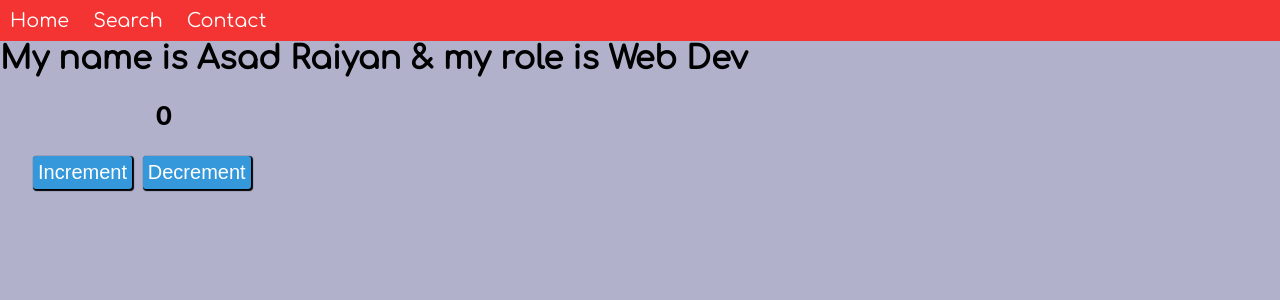
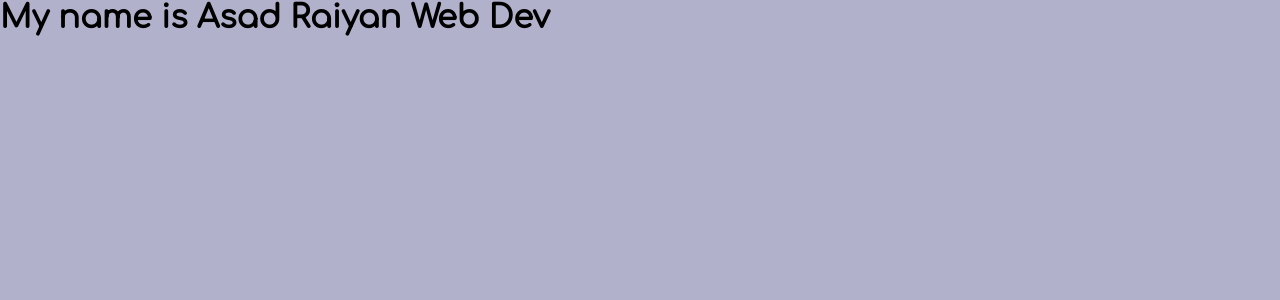
Before and after one commit to asadraiyan/React-Hooks-using-array-method, a React (Create React App) app: page / in a window 1280 px wide. Shown: the top 300 px of the page. Built offline with nearby package versions, Linux system fonts and the light colour scheme.

Commit message:
using prop drilling in components

```diff
--- a/src/App.js
+++ b/src/App.js
@@ -1,35 +1,37 @@
 import React from 'react'
-import { BrowserRouter as Router, Route, Routes } from "react-router-dom";
+// import { BrowserRouter as Router, Route, Routes } from "react-router-dom";
 import './App.css';
-import Home from './components/Home';
-import Search from './components/Search';
-import Contact from './components/Contact';
-import Navbar from './components/Navbar';
+import CompA from './components/CompA';
+// import Home from './components/Home';
+// import Search from './components/Search';
+// import Contact from './components/Contact';
+// import Navbar from './components/Navbar';
 // import HooksUseState from './components/HooksUseState';
 // import './components/Miniproject.css'
 // import Miniproject from './components/Miniproject';
 // import Practise from './components/Practise';
 // import UsestateObject from './components/UsestateObject';
 const App = () => {
-  const name = "Asad Raiyan"
-  const role = "Web Dev"
+  // const name = "Asad Raiyan"
+  // const role = "Web Dev"
   return (
     <>
-      <Router>
-        <Navbar />
+      {/* <Router>
+        <Navbar /> */}
       <div>
-          <Routes>
+        {/* <Routes>
             <Route exact path="/" element={<Home myName={name} myRole={role} />} />
             <Route exact path="/Search" element={<Search />} />
-            <Route exact path="/Contact" element={<Contact />} />
+            <Route exact path="/Contact" element={<Contact />} /> */}
         {/* <Practise img = "https://picsum.photos/400"/> */}
         {/* <Miniproject/> */}
         {/* <HooksUseState/> */}
         {/* <UsestateObject /> */}
+        <CompA />
 
-          </Routes>
+        {/* </Routes> */}
       </div>
-      </Router>
+      {/* </Router> */}
     </>
   )
 }
--- /dev/null
+++ b/src/components/CompA.js
@@ -0,0 +1,12 @@
+import React from 'react'
+import CompB from './CompB'
+
+const CompA = () => {
+    return (
+        <div>
+            <CompB name={"Asad Raiyan Web Dev"} />
+        </div>
+    )
+}
+
+export default CompA
--- /dev/null
+++ b/src/components/CompB.js
@@ -0,0 +1,13 @@
+import React from 'react'
+// import CompC from './CompC'
+
+const CompB = ({ name }) => {
+    return (
+        <div>
+            <h1>My name is {name}</h1>
+            {/* <CompC /> */}
+        </div>
+    )
+}
+
+export default CompB
--- /dev/null
+++ b/src/components/CompC.js
@@ -0,0 +1,11 @@
+import React from 'react'
+
+const CompC = () => {
+    return (
+        <div>
+            <h1>My Name is Asad Raiyan</h1>
+        </div>
+    )
+}
+
+export default CompC
```
Lines whose indentation alone changed are shown as unchanged.
